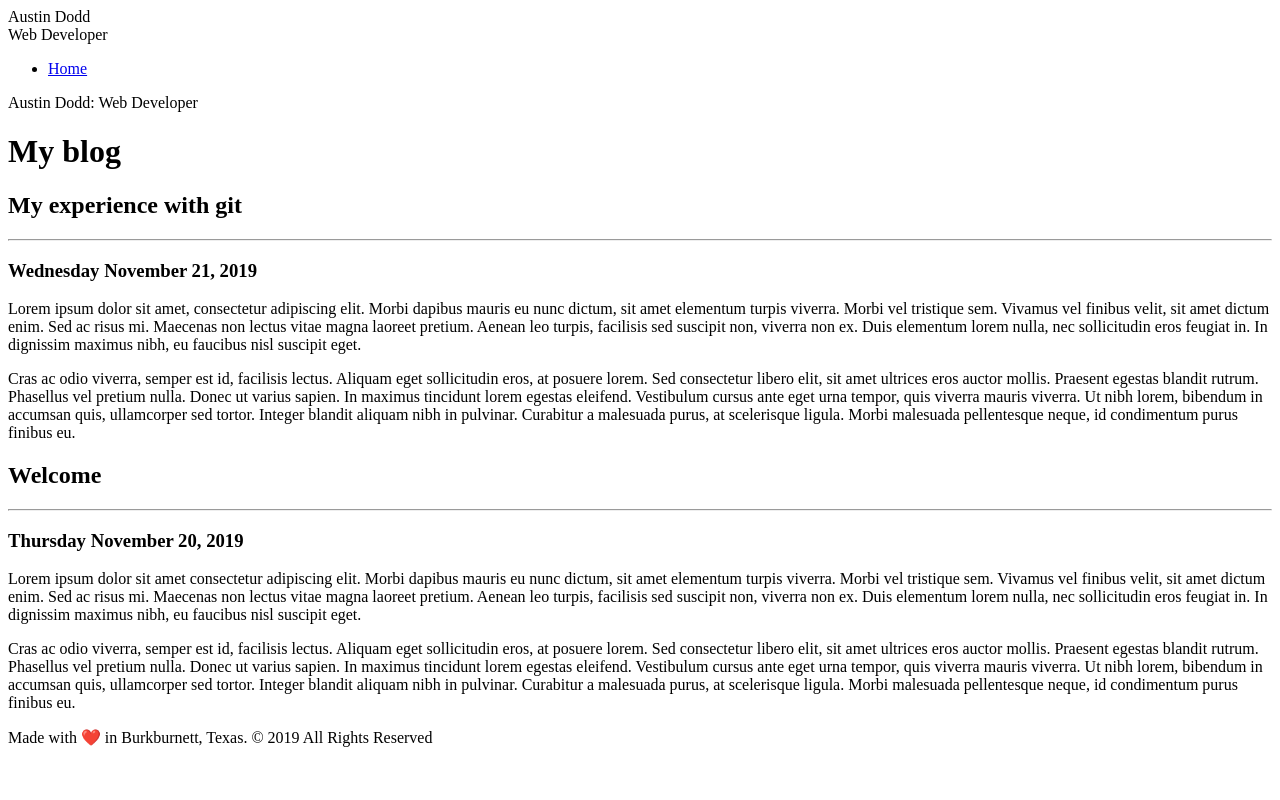
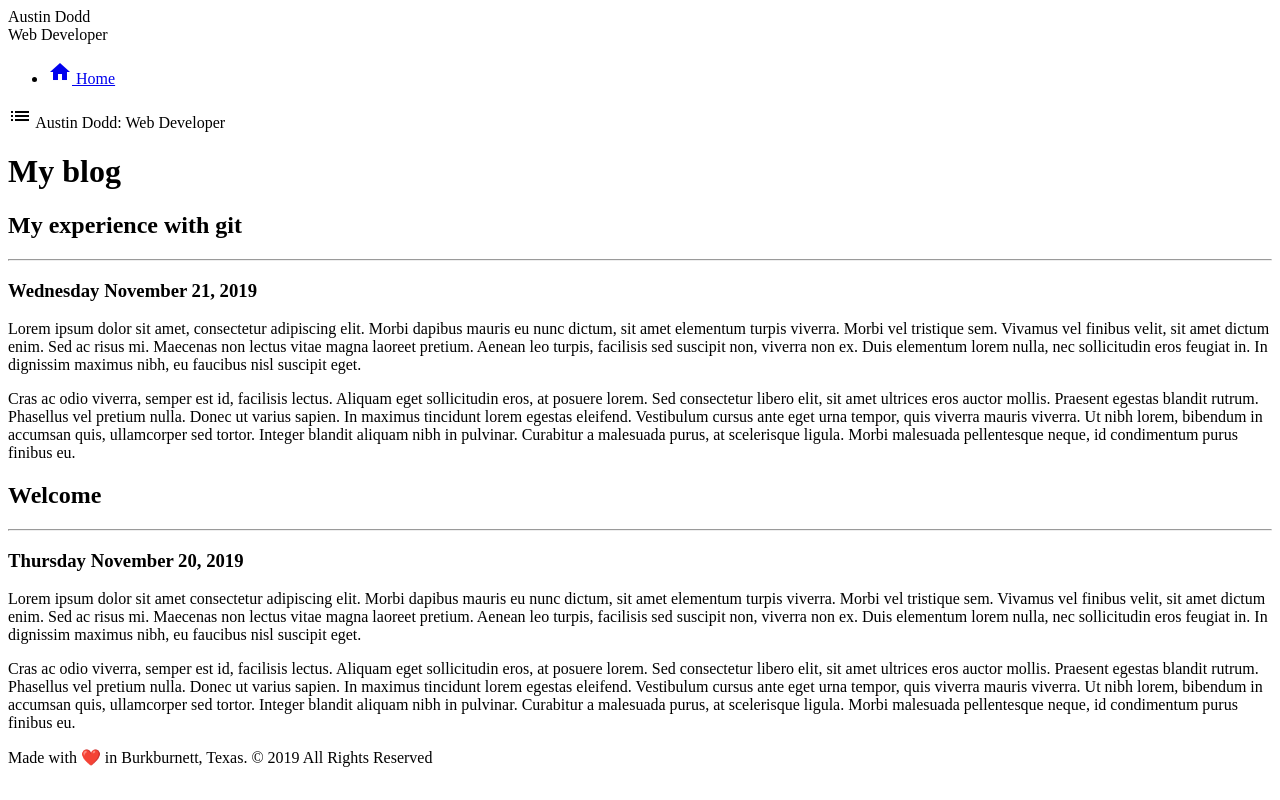
Before and after one commit to AustinDodd/personal-blog, a plain HTML site: page index.html in a window 1280 px wide. Drawn offline with Linux system fonts and the light colour scheme.

Commit message:
Add Google Material Icons

```diff
--- a/index.html
+++ b/index.html
@@ -4,6 +4,10 @@
         <meta charset="UTF-8">
         <meta name="viewport" content="width=device-width, initial-scale=1.0">
         <meta http-equiv="X-UA-Compatible" content="ie=edge">
+        <link
+            href="https://fonts.googleapis.com/icon?family=Material+Icons"
+            rel="stylesheet"
+        />
         <title>Austin Dodd - Web Developer</title>
     </head>
     <body>
@@ -14,7 +18,11 @@
                         <div class="site-header">Austin Dodd</div>
                         <div class="site-subheader">Web Developer</div>
                         <ul class="site-navigation">
-                            <li><a href="index.html">Home</a></li>
+                            <li>
+                                <a href="index.html">
+                                    <i class="material-icons">home</i> Home
+                                </a>
+                            </li>
                         </ul>
                     </div>
                 </nav>
@@ -22,6 +30,7 @@
                 <main>
                     <div class="menu">
                         <div class="menu-icon" id="sidebarCollapse">
+                            <i class="material-icons"> list </i>
                             <span class="mobile-header">Austin Dodd: Web Developer</span>
                         </div>
                     </div>
```
